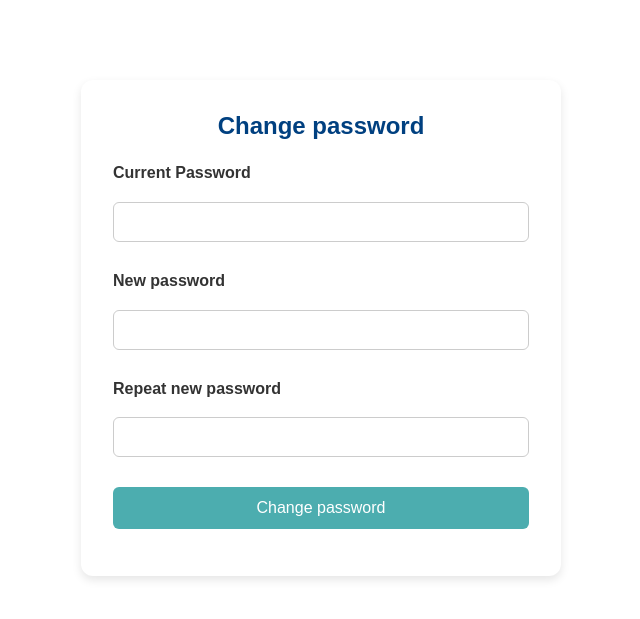
After one commit to Alaskiara/FlashLearn, a PHP site: page /change_password.php in a window 1280 px wide. The commit adds this page. Shown: the top 619 px of the page, without its empty margins (319-959 px from the left). Run offline with PHP 8.4, Linux system fonts and the light colour scheme.

Commit message:
Benutzer password ändern

```diff
--- /dev/null
+++ b/change_password.php
@@ -0,0 +1,94 @@
+<?php
+    session_start();
+
+    $old_password = $new_password = $new_password2 = "";
+    $old_passwordErr = $new_passwordErr = $new_password2Err = $dbErr = "";
+
+    if ($_SERVER["REQUEST_METHOD"] == "POST") {
+        $err = false;
+
+        if (empty($_POST["old_password"])) {
+            $old_passwordErr = "Password is required";
+            $err = true;
+        } else {
+            $old_password = test_input($_POST["old_password"]);
+        }
+
+        if (empty($_POST["new_password"])) {
+            $new_passwordErr = "New password is required";
+            $err = true;
+        } else {
+            $new_password = test_input($_POST["new_password"]);
+        }
+
+        if (empty($_POST["new_password2"])) {
+            $new_password2Err = "Please repeat password";
+            $err = true;
+        } else {
+            $new_password2 = test_input($_POST["new_password2"]);
+            if ($new_password !== $new_password2) {
+                $new_password2Err = "Passwords do not match!";
+                $err = true;
+            }
+        }
+
+        if (!$err) {
+            require_once('config/dbaccess.php');
+            $db_obj = new mysqli($host, $user, $password, $database);
+            if ($db_obj->connect_error) {
+                $dbErr = "Connection error: " . $db_obj->connect_error;
+            } else {
+                try {
+                    $stmt = $db_obj->prepare("UPDATE user SET password_hash = SHA2(?, 256) WHERE id = ? AND password_hash = SHA2(?, 256)");
+                    $stmt->bind_param("sis", $new_password, $_SESSION["id"], $old_password);
+                    $stmt->execute();
+
+                    if ($db_obj->affected_rows !== 1) {
+                        $old_passwordErr = "Invalid current password!";
+                        $err = true;
+                    } else {
+                        header("Location: index.php");
+                        exit;
+                    }
+
+                } catch (mysqli_sql_exception $e) {
+                    $dbErr = $e->getMessage();
+                }
+            }
+        }
+    }
+
+    function test_input($data) {
+        return htmlspecialchars(stripslashes(trim($data)));
+    }
+?>
+
+<!DOCTYPE html>
+<html lang="de">
+    <head>
+        <meta charset="UTF-8">
+        <title>Change password-Flashlearn</title>
+        <link rel="stylesheet" href="stylesheet.css">
+    </head>
+    <body>
+        <div class="password-change-container">
+            <h2>Change password</h2>
+            <form method="POST" action="change_password.php" class="password-form">
+                <label for="old_password">Current Password</label>
+                <input type="password" id="old_password" name="old_password" value="<?= htmlspecialchars($old_password) ?>">
+                <small class="error"><?= $old_passwordErr ?></small>
+
+                <label for="new_password">New password</label>
+                <input type="password" id="new_password" name="new_password" value="<?= htmlspecialchars($new_password) ?>">
+                <small class="error"><?= $new_passwordErr ?></small>
+
+                <label for="new_password2">Repeat new password</label>
+                <input type="password" id="new_password2" name="new_password2" value="<?= htmlspecialchars($new_password2) ?>">
+                <small class="error"><?= $new_password2Err ?></small>
+
+                <button type="submit">Change password</button>
+                <small class="error"><?= $dbErr ?></small>
+            </form>
+        </div>
+    </body>
+</html>
--- /dev/null
+++ b/config/dbaccess.php
@@ -0,0 +1,6 @@
+<?php
+$host = 'localhost';
+$database = 'flashlearn';
+$user = 'flashlearn-app';
+$password = 'flashlearn24hgs';
+?>
--- a/stylesheet.css
+++ b/stylesheet.css
@@ -339,3 +339,58 @@ textarea:focus {
 .hide {
     display: none;
 }
+
+/*Passwort ändern Seite */
+.password-change-container {
+    max-width: 480px;
+    margin: 80px auto;
+    padding: 2rem;
+    background-color: #ffffff;
+    border-radius: 12px;
+    box-shadow: 0 4px 10px rgba(0, 0, 0, 0.1);
+}
+
+.password-change-container h2 {
+    text-align: center;
+    color: #004080;
+    font-size: 24px;
+    margin-bottom: 1.5rem;
+}
+
+.password-form {
+    display: flex;
+    flex-direction: column;
+    gap: 15px;
+}
+
+.password-form label {
+    font-weight: bold;
+    color: #333;
+}
+
+.password-form input[type="password"] {
+    padding: 10px;
+    font-size: 16px;
+    border: 1px solid #ccc;
+    border-radius: 6px;
+}
+
+.password-form button {
+    background-color: #4cadaf;
+    color: white;
+    padding: 12px;
+    border: none;
+    font-size: 16px;
+    border-radius: 6px;
+    cursor: pointer;
+    transition: background-color 0.3s ease;
+}
+
+.password-form button:hover {
+    background-color: #3a9b9c;
+}
+
+.password-form small.error {
+    color: #cc0000;
+    font-size: 14px;
+}
```
